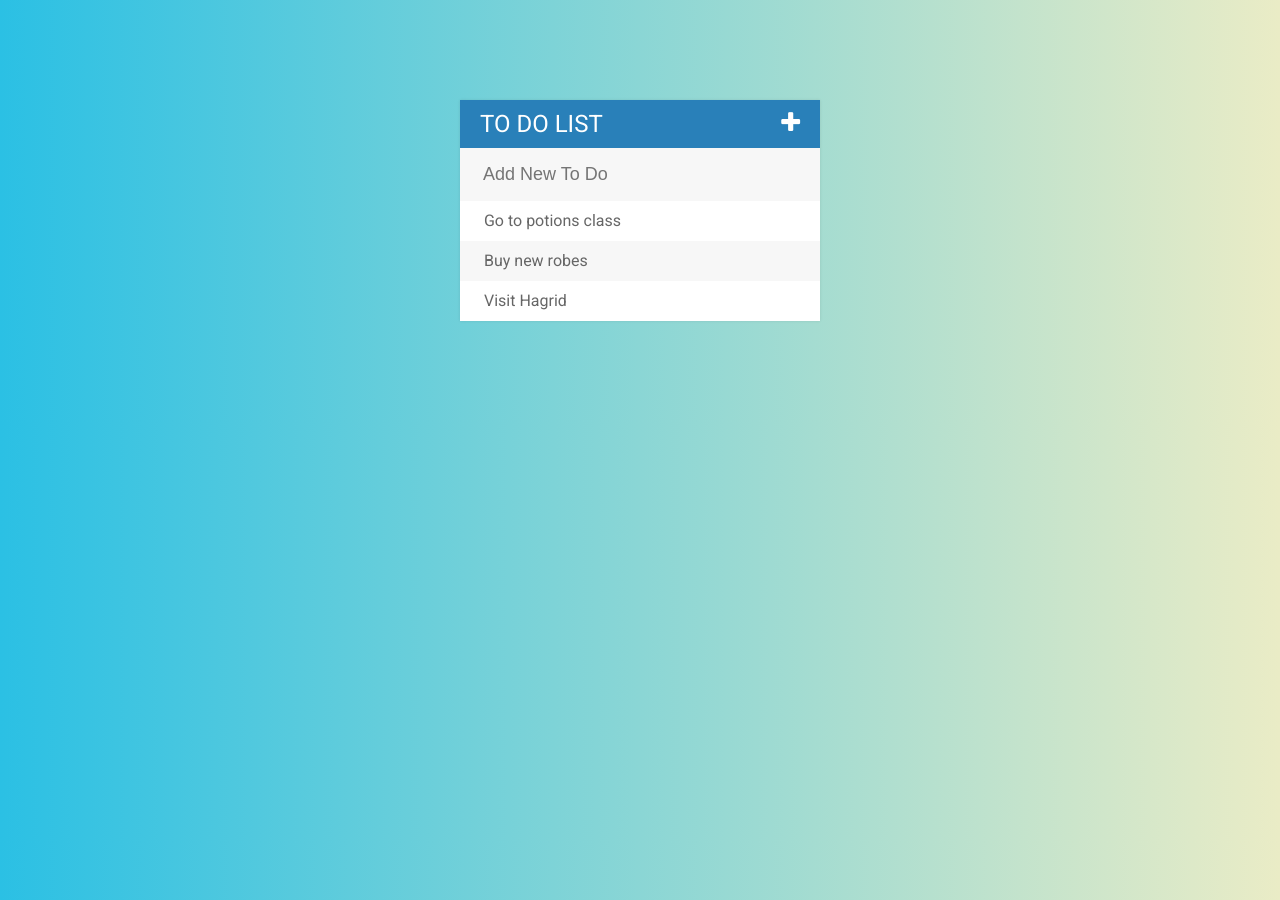
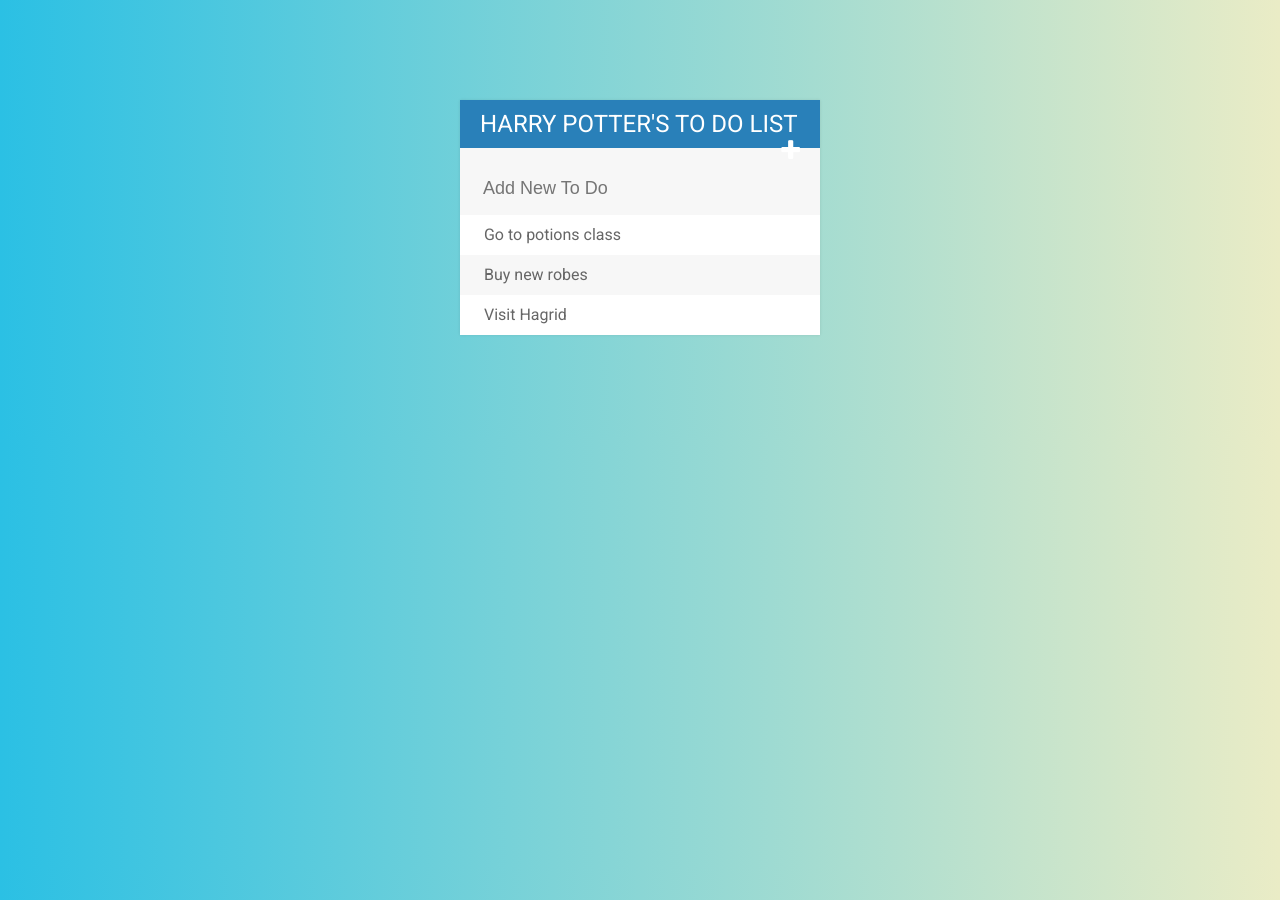
Before and after one commit to bhag41/ToDoListProject, a Jekyll site: the page index.html, which Jekyll copies as it is, in a window 1280 px wide. Built offline with Jekyll 4.4.1, drawn with Linux system fonts in a browser that asks for light colours.

Commit message:
Update index.html
updated header

```diff
--- a/index.html
+++ b/index.html
@@ -9,7 +9,7 @@
 </head>
 <body>
 	<div id="container">
-		<h1> To Do List <i class="fa fa-plus"></i> </h1>
+		<h1> Harry Potter's To Do List <i class="fa fa-plus"></i> </h1>
 		<input type="text" placeholder="Add New To Do">
 		<ul>
 			<li><span><i class="fa fa-trash"></i></span> Go to potions class </li>
```
